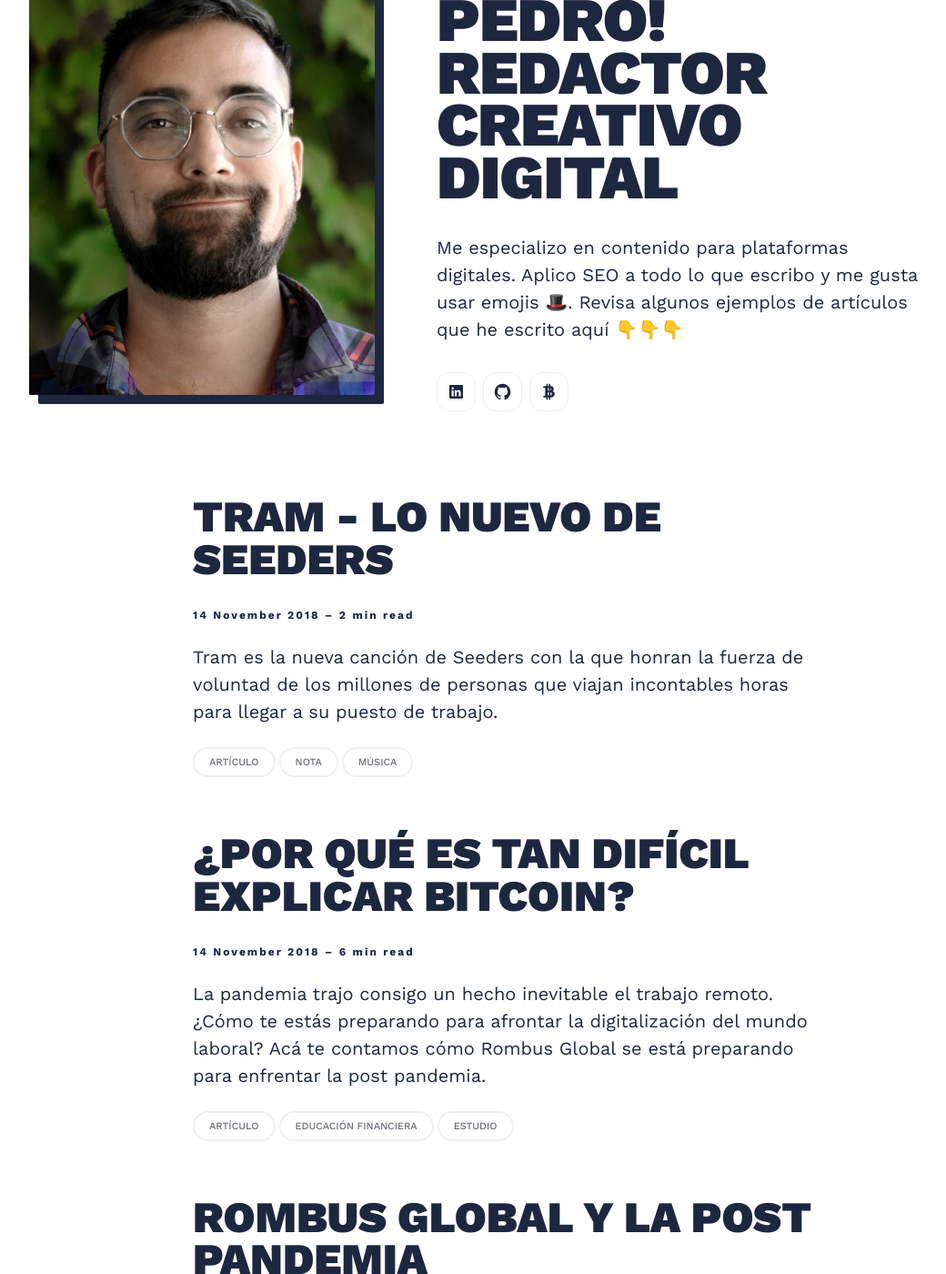
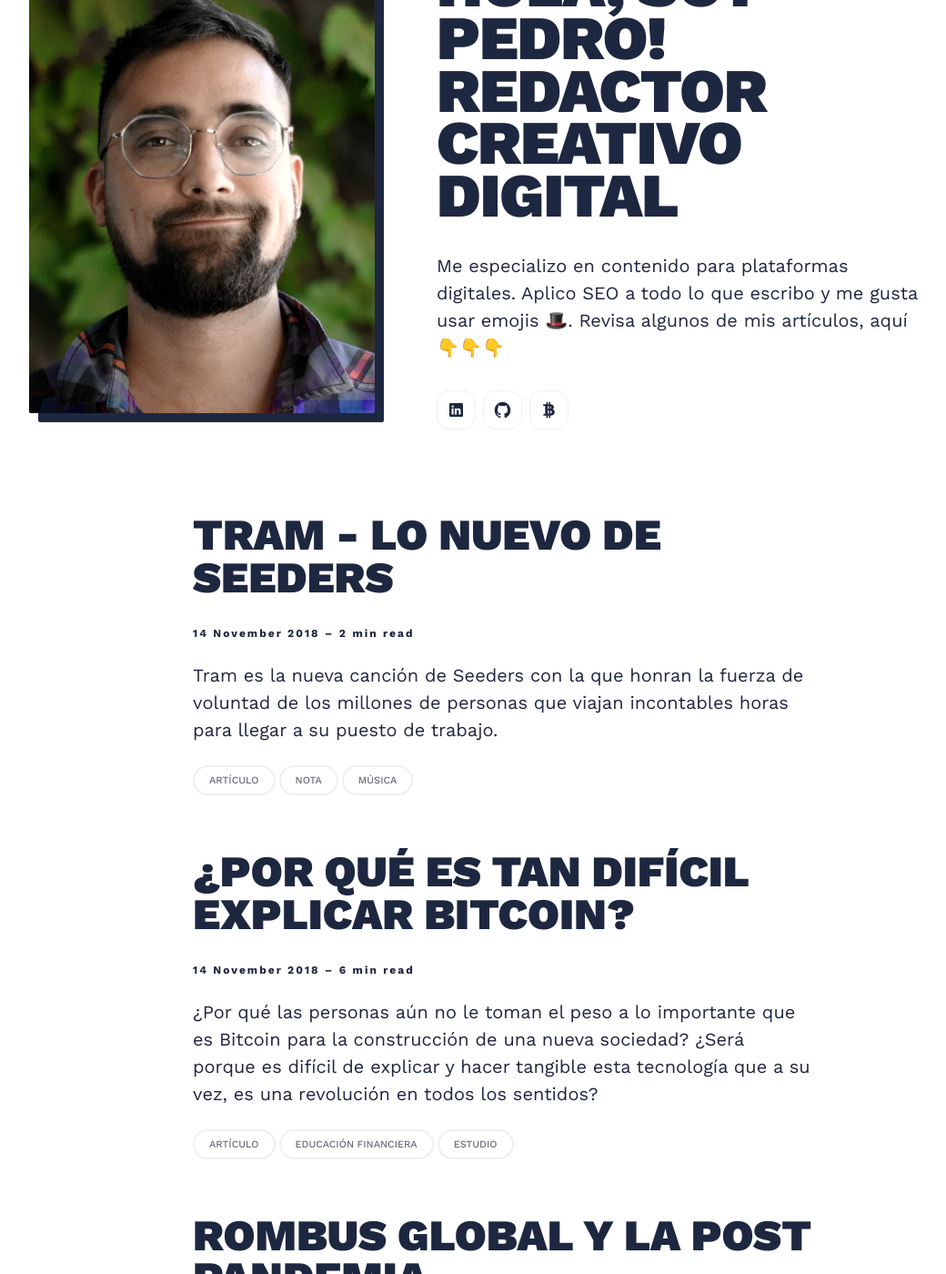
Before and after one commit to Robok3000/lawebdelpiter, a Jekyll site: the page built from index.html, in a window 1280 px wide and 1400 px high, scrolled down 214 px. Shown: the whole window at 91% size, without its empty margins (88-1128 px from the left). Built offline with Jekyll 4.4.1, drawn with Linux system fonts in a browser that asks for light colours; nearby versions of some CDN libraries; the list of posts is cut into pages by our own code.

Commit message:
new logo

```diff
--- a/_config.yml
+++ b/_config.yml
@@ -1,7 +1,7 @@
 #-------------------------------
 # General Site Settings
 title: Pedro Torrealba Barra
-logo: ''
+logo: 'logo.png'
 description: Este es mi portafolio de artículos y notas de blogs que he escrito en los últimos años.
 baseurl: "/" # the subpath of your site, e.g. /blog
 url: "https://www.pedrotorrealba.com" # the base hostname & protocol for your site, e.g. http://example.com
@@ -25,7 +25,7 @@
 # Hero Settings
 hero:
   hero__title: Hola, Soy Pedro! Redactor Creativo Digital
-  hero__description: Me especializo en contenido para plataformas digitales. Aplico SEO a todo lo que escribo y me gusta usar emojis 🎩. Revisa algunos ejemplos de artículos que he escrito aquí 👇👇👇
+  hero__description: Me especializo en contenido para plataformas digitales. Aplico SEO a todo lo que escribo y me gusta usar emojis 🎩. Revisa algunos de mis artículos, aquí 👇👇👇
   hero__image: 'https://robok3000.github.io/lawebdelpiter/images/01.webp'
 
 
--- a/_posts/2021-01-05-por-que-es-tan-dificil-explicar-que-es-bitcoin.markdown
+++ b/_posts/2021-01-05-por-que-es-tan-dificil-explicar-que-es-bitcoin.markdown
@@ -1,7 +1,7 @@
 ---
 layout: post
 title:  ¿Por qué es tan difícil explicar Bitcoin?
-description: La pandemia trajo consigo un hecho inevitable el trabajo remoto. ¿Cómo te estás preparando para afrontar la digitalización del mundo laboral? Acá te contamos cómo Rombus Global se está preparando para enfrentar la post pandemia.
+description: ¿Por qué las personas aún no le toman el peso a lo importante que es Bitcoin para la construcción de una nueva sociedad? ¿Será porque es difícil de explicar y hacer tangible esta tecnología que a su vez, es una revolución en todos los sentidos?
 date:   2018-11-14 15:01:35 +0300
 image:  '/images/postpandemia.jpg'
 tags:   [artículo, educación financiera, estudio]
```
Also changed, not shown: logo.png (renamed from images/logo.png).
